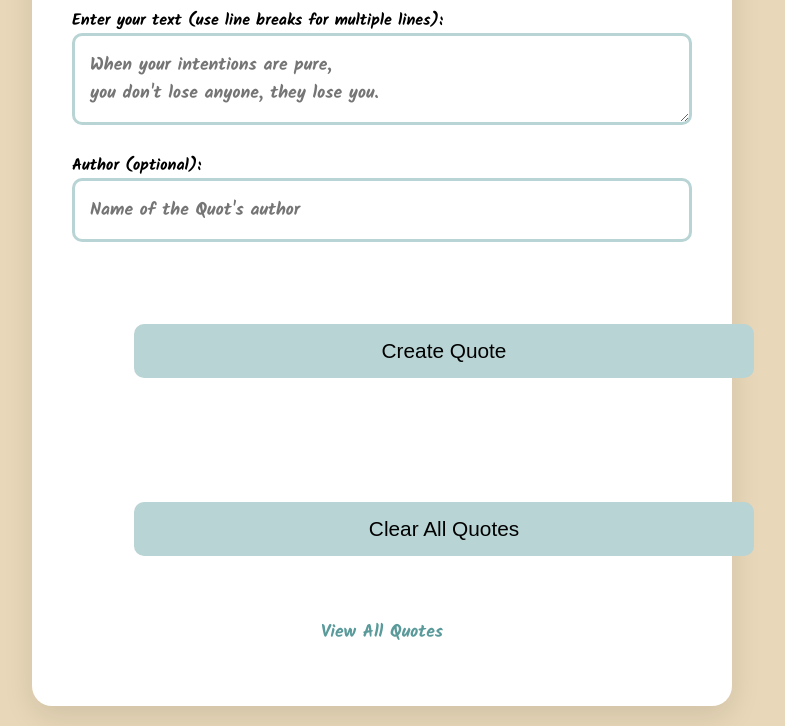
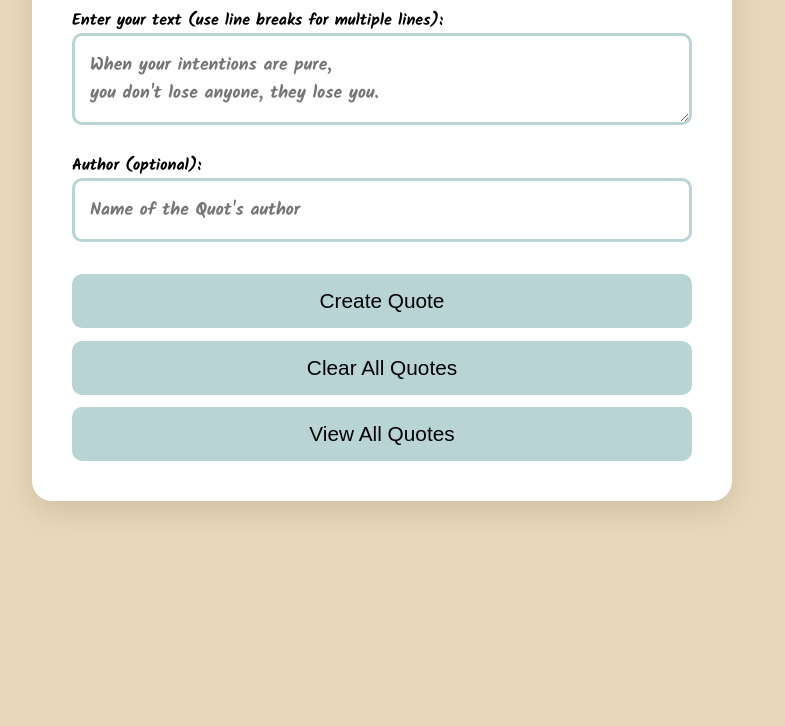
Before and after one commit to ahsanurrahman-sayem/quote, a plain HTML site: page index.html in a window 1280 px wide. Shown: the part 146-872 px from the top of the page, without its empty margins (258-1043 px from the left). After the commit the page ends 800 px from the top, so only its background shows below. Drawn offline with Linux system fonts and the light colour scheme.

Commit message:
Nothing...5

```diff
--- a/index.html
+++ b/index.html
@@ -14,7 +14,7 @@
 		h1 { text-align:center; font-size:2.5em; margin-bottom:30px; color:#333;}
 		textarea, input[type=text] { width:100%; padding:15px; font-size:1.1em; font-family:'Kalam', cursive; border-radius:10px; border:3px solid #B8D4D4; margin-bottom:20px; }
 		textarea:focus, input[type=text]:focus { border-color:#8FBEBE; outline:none;}
-		button { margin: 10%; width:100%; padding:15px; font-size:1.3em; background:#B8D4D4; border:none; border-radius:10px; cursor:pointer; transition:0.3s;}
+		button { margin: 2% 0% 0% 0%; width:100%; padding:15px; font-size:1.3em; background:#B8D4D4; border:none; border-radius:10px; cursor:pointer; transition:0.3s;}
 		button:hover { background:#8FBEBE; transform:translateY(-2px);}
 		.quote-card { background:#E8D7B8; padding:40px; margin-bottom:40px; text-align:center; border-radius:10px; }
 		.text-line { display:inline-block; background:#B8D4D4; padding:15px 40px; margin:8px 0; font-size:2em; border-radius:5px; color:#000; line-height:1.4; }
@@ -35,7 +35,7 @@ you don't lose anyone, they lose you."></textarea>
 	<input type="text" id="author" placeholder="Name of the Quot's author">
 	<button onclick="AddQuote()">Create Quote</button>
 	<button onclick="ClearQuotes()">Clear All Quotes</button>
-	<div class="nav"><a href="#" onclick="ShowDisplay()">View All Quotes</a></div>
+	<button onclick="ShowDisplay()">View All Quotes</button>
 </div>
 
 <div class="container" id="display-page" style="display:none;">
```
